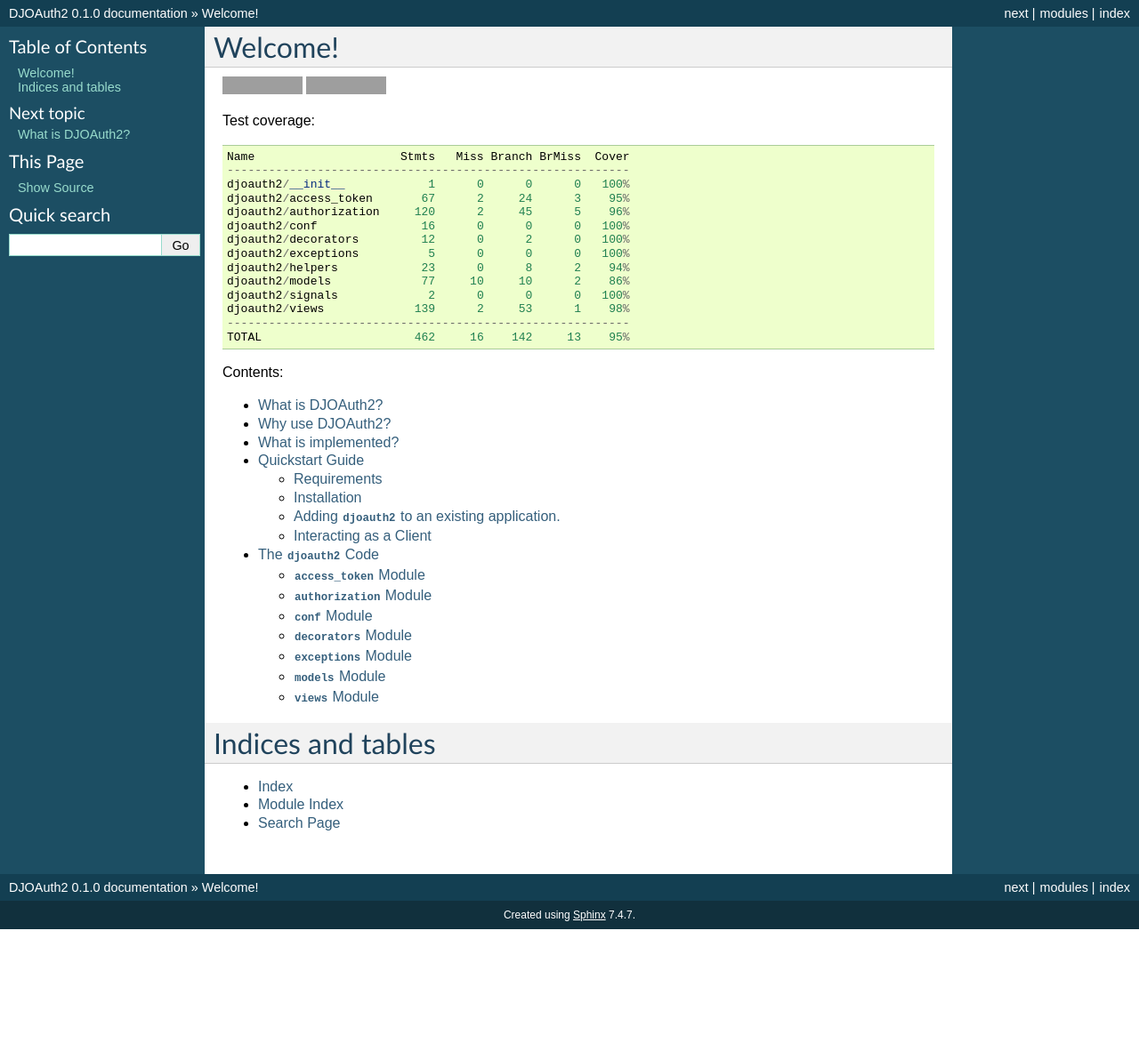
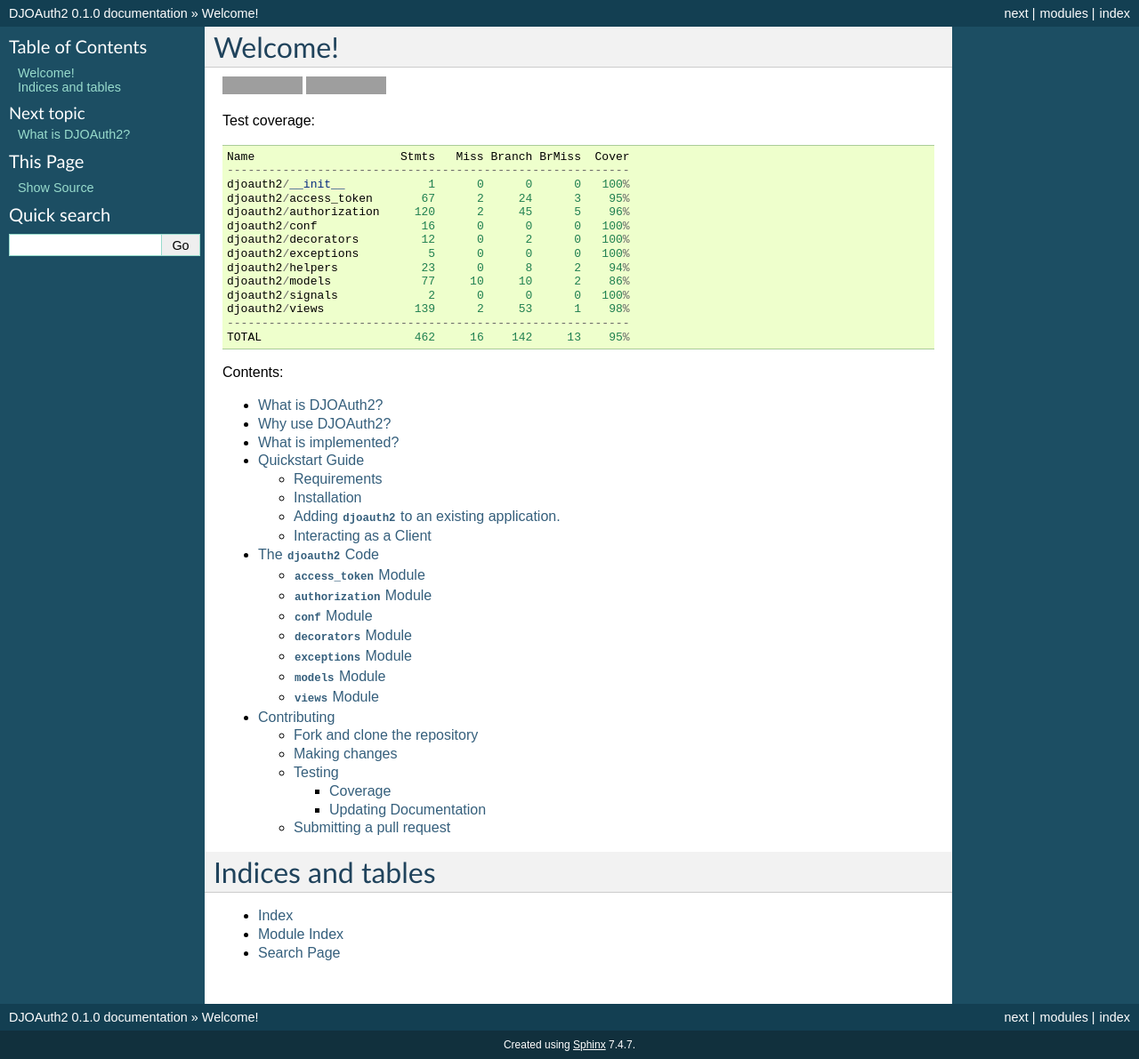
Before and after one commit to peterldowns/djoauth2, a Sphinx documentation site: the page built from docs/index.rst, in a window 1280 px wide. Shown: the whole page at 89% size. Built offline with Sphinx 7.4.7, drawn with Linux system fonts in a browser that asks for light colours; before the commit the page ends 1045 px from its top, so only the background shows below that; some of the changed lines change nothing that is shown; grey boxes are pictures that could not be loaded.

Commit message:
Add section on contributing.

```diff
--- /dev/null
+++ b/docs/contributing.rst
@@ -0,0 +1,149 @@
+Contributing
+============
+We ``<3`` contributions; please feel free to check out the code!
+In general, this is a quick overview of how to contribute to DJOAuth2
+using the standard Github pull-request flow. For more information,
+`Github has a nice overview here`_.
+
+Fork and clone the repository
+-----------------------------
+
+The first step of contributing is creating your own copy ("fork") of the main
+DJOAuth2 repository. Do this through the Github web interface:
+
+.. image:: _static/img/step_1_fork.png
+
+Now that you have a copy, copy the "SSH clone URL" from the right-most column:
+
+.. image:: _static/img/step_2_clone_repo.png
+
+and run the following commands from a local terminal:
+
+.. code:: bash
+
+  $ cd ~
+
+  $ # The git@github.com URL is the "SSH clone URL" that you copied.
+  $ git clone git@github.com:<YOUR_USER_NAME>/djoauth2.git
+  $ cd djoauth2
+
+When this is done, you will have a local version of the DJOAuth2 repository!
+
+Making changes
+--------------
+Now it's time to hack away :) First, check out a new branch locally:
+
+.. code:: bash
+
+  $ git checkout -b 'my-feature-branch'
+
+
+Make and commit your changes. Don't forget the tests!
+
+.. code:: bash
+
+  $ vim djoauth2/...
+  $ vim djoauth2/tests/...
+  $ git commit -a -m "Add my new feature."
+
+Also, please follow our (very minimal) style guide:
+
+* 2-space indents
+* All indents are spaces, not tabs.
+* Wrap lines at 80 characters.
+
+
+Testing
+-------
+DJOAuth2 is a standalone Django application, which can be hard to test. To
+obviate a need for installing and re-installing inside of a test project, we
+provide a script (``runtests.py``) that sets up a minimal Django environment
+for testing. To use it, enter your shell and run:
+
+.. code:: bash
+
+  $ # Run all of the tests
+  $ ./runtests.py
+  $ # or
+  $ make tests
+
+  $ # Run a group of tests
+  $ ./runtests.py djoauth2.tests.TestAuthorizationCodeEndpoint
+
+  $ # Run an individual test
+  $ ./runtests.py djoauth2.tests.TestAuthorizationCodeEndpoint.test_get_requests_succeed
+
+Coverage
+~~~~~~~~
+While we don't fetishize 100% coverage, it can be useful to double check that
+testing actually exercised the code that you added.
+
+To get a coverage report, run ``make coverage``.  This will output a brief
+summary report in the terminal and also generate an interactive HTML version of
+the report. The interactive version will display the code line-by-line and
+highlight any code that was not covered by the tests.
+
+.. code:: bash
+
+  $ # Generate the coverage report
+  $ make coverage
+
+  $ # Fire up a webserver to view the interactive HTML version
+  $ cd docs/coverage/
+  $ python -m SimpleHTTPServer 8080
+
+  $ # Now navigate to localhost:8080 in a browser
+
+
+.. image:: _static/img/coverage.png
+
+Updating Documentation
+~~~~~~~~~~~~~~~~~~~~~~
+Made changes that require documentation (hint: probably)? Rebuild the docs:
+
+.. code:: bash
+
+  $ make docs
+
+And view them in your browser locally:
+
+.. code:: bash
+
+  $ cd docs/_build/html
+  $ python -m SimpleHTTPServer 8080
+
+  $ Now navigate to localhost:8080 in a browser
+
+By the way, if you have any questions, concerns, or complaints about the
+current documentation, **please** let us know and/or submit a pull request!
+We're committed to making the docs as easy to use as possible, so if
+something is not working we'd love to hear it.
+
+Submitting a pull request
+-------------------------
+
+Once your changes are locally committed and tested, it's time to submit a pull request!
+Again, `Github has a nice overview here`_.
+
+* Push your changes to your github repository:
+
+.. code:: bash
+
+  $ git push origin my-feature-branch
+
+.. image:: _static/img/step_3_push_upstream.png
+
+* In Github, switch to ``my-feature-branch``
+
+.. image:: _static/img/step_4_choose_branch.png
+
+* Click on the large green "compare & pull request" button:
+
+.. image:: _static/img/step_5_compare_pull_request.png
+
+* Write up a nice explanation of your changes and fire it off!
+
+.. image:: _static/img/step_6_send_pull_request.png
+
+
+.. _`Github has a nice overview here`: https://help.github.com/articles/fork-a-repo
--- a/docs/index.rst
+++ b/docs/index.rst
@@ -34,6 +34,7 @@
     overview
     quickstart
     API
+    contributing
 
 
 Indices and tables
```
Also changed, not shown: docs/_static/img/coverage.png (added), docs/_static/img/local_docs.png (added), docs/_static/img/step_1_fork.png (added), docs/_static/img/step_2_clone_repo.png (added), docs/_static/img/step_3_push_upstream.png (added), docs/_static/img/step_4_choose_branch.png (added), docs/_static/img/step_5_compare_pull_request.png (added), docs/_static/img/step_6_send_pull_request.png (added).
